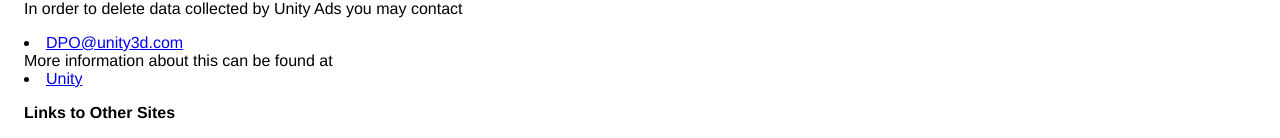
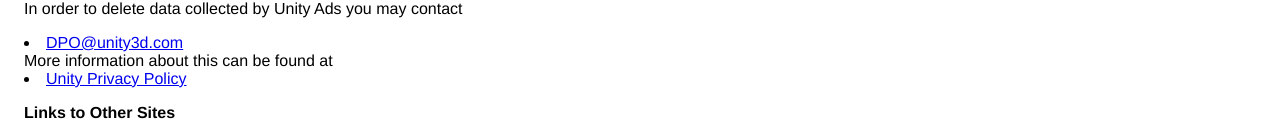
Before and after one commit to Thunder3549p/Bone-Dash-Privacy-Policy, a plain HTML site: page index.html in a window 1280 px wide. Shown: the part 1094-1232 px from the top of the page. Drawn offline with Linux system fonts and the light colour scheme.

Commit message:
Update index.html

```diff
--- a/index.html
+++ b/index.html
@@ -84,7 +84,7 @@
                     I cannot guarantee its absolute security.
                   </p> <p><strong>Data Deletion</strong></p> <p>
                       In order to delete data collected by Unity Ads you may contact <li><a href="DPO@unity3d.com" target="_blank">DPO@unity3d.com</a></li>
-                      More information about this can be found at <li><a href="https://unity3d.com/legal/privacy-policy" target="_blank">Unity</a></li>
+                      More information about this can be found at <li><a href="https://unity3d.com/legal/privacy-policy" target="_blank">Unity Privacy Policy</a></li>
                   </p> <p><strong>Links to Other Sites</strong></p> <p>
                     This Service may contain links to other sites. If you click
                     on a third-party link, you will be directed to that site.
```
